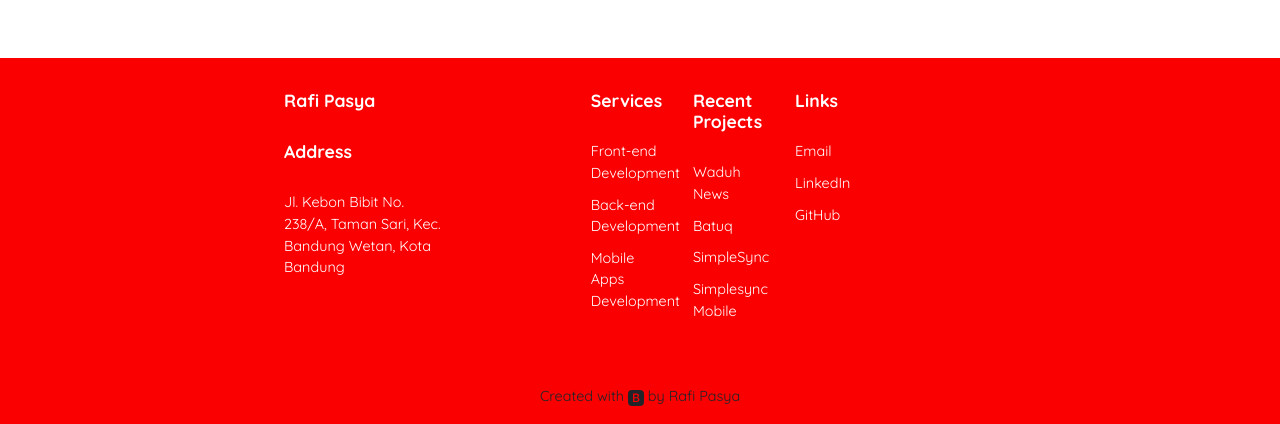
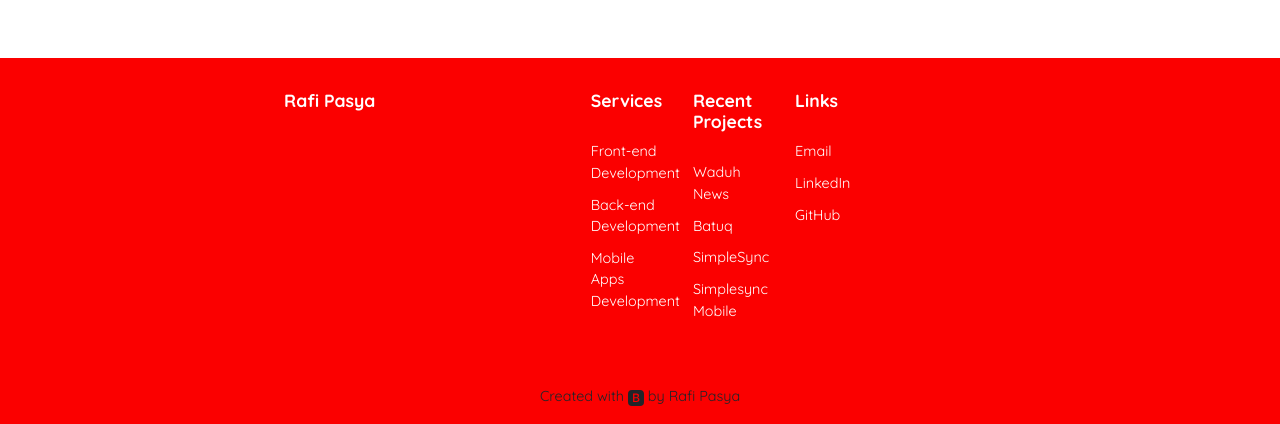
Before and after one commit to rafipasya22/rafipasya22.github.io, a plain HTML site: page index.html in a window 1280 px wide. Shown: the part 7474-7898 px from the top of the page. Drawn offline with nearby package versions, Linux system fonts and the light colour scheme.

Commit message:
minor changes

```diff
--- a/index.html
+++ b/index.html
@@ -1292,13 +1292,6 @@
         <div class="row mb-5">
           <div class="col-md-3">
             <h3 style="font-weight: bold" class="footer-title">Rafi Pasya</h3>
-            <h3 class="footer-title">Address</h3>
-            <p>
-              <span class="d-inline-block d-md-block" style="color: white"
-                >Jl. Kebon Bibit No. 238/A, Taman Sari, Kec. Bandung Wetan, Kota
-                Bandung</span
-              >
-            </p>
           </div>
           <div class="col-md-5 mx-auto">
             <div class="row">
```
